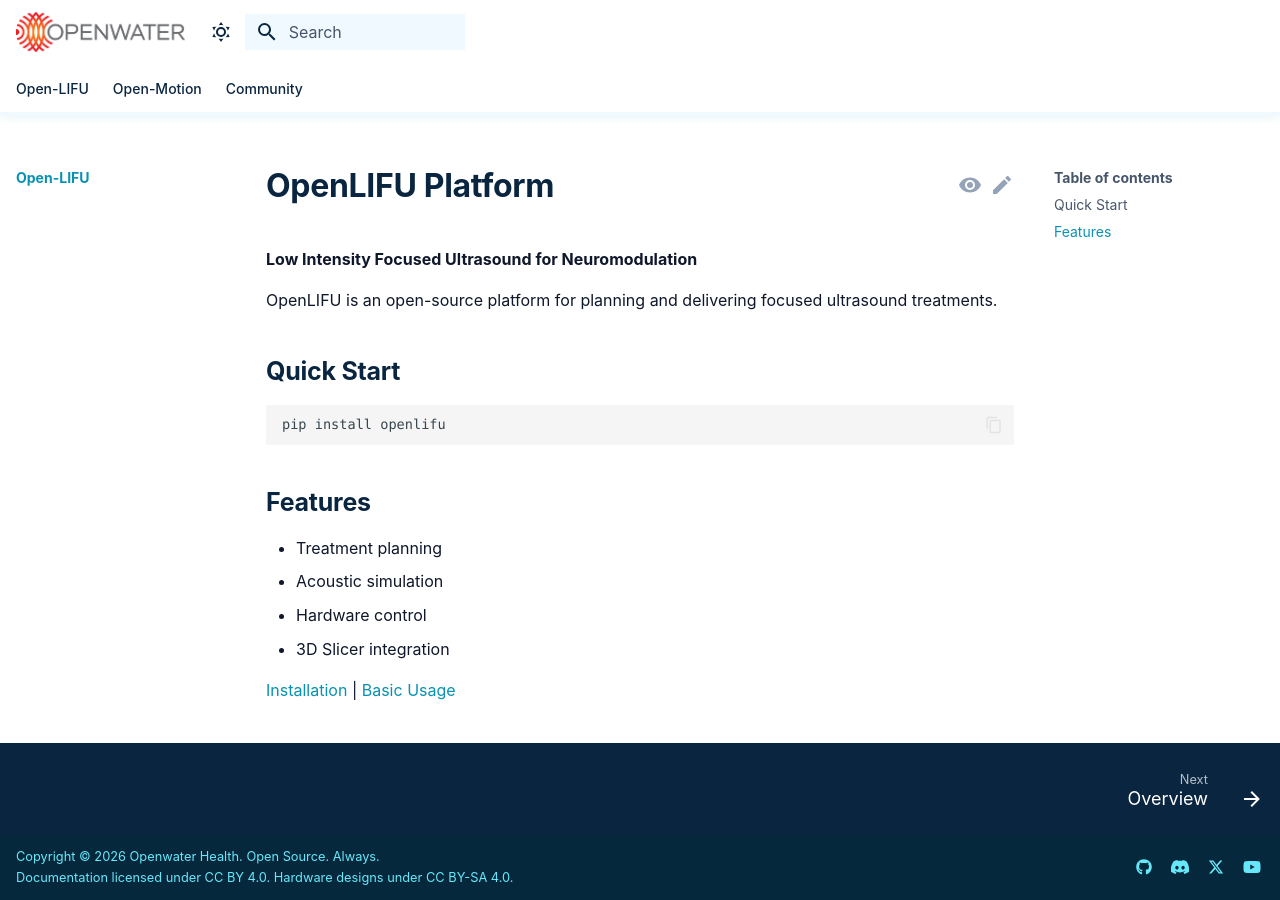
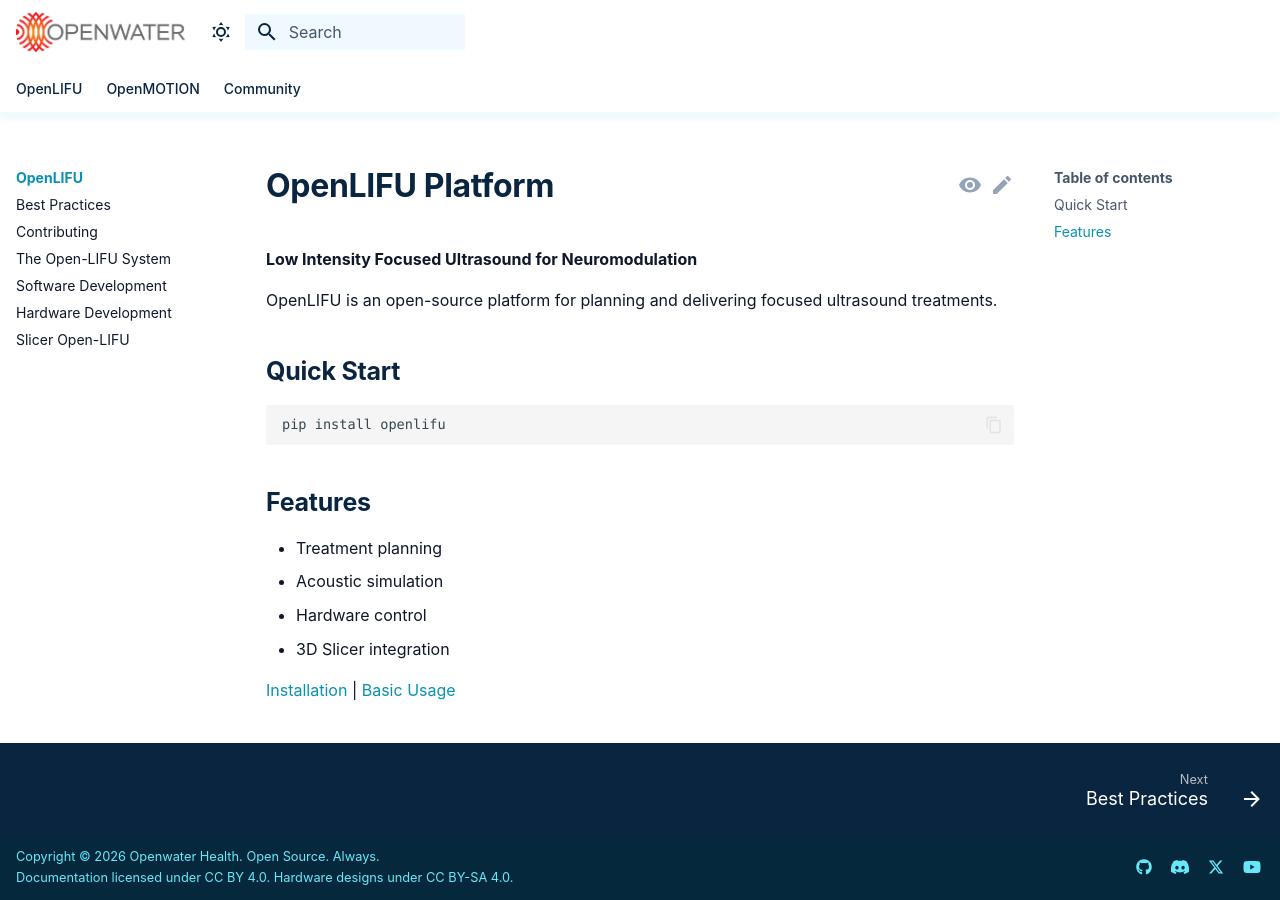
Before and after one commit to OpenwaterHealth/openwater-docs, an MkDocs documentation site: the page built from docs/openlifu/index.md, in a window 1280 px wide. Built offline with MkDocs 1.6.1 and Material for MkDocs 9.7.7, drawn with Linux system fonts in a browser that asks for light colours; comment, search, counter and statistics services are not loaded.

Commit message:
Revise MkDocs config for Openwater Documentation v4
Updated MkDocs configuration to version 4 with expanded OpenLIFU navigation and removed redundant Home tab.

```diff
--- a/mkdocs.yml
+++ b/mkdocs.yml
@@ -1,10 +1,9 @@
 # =============================================================================
-# Openwater Documentation — MkDocs configuration v3
-# Changes from v2:
-#   - Removed "Home" from top-level nav (index.md served via the logo/title;
-#     no redundant "Home" tab anymore)
-#   - Removed "Naming Conventions" (file lives at repo root, not docs/ — 404'd)
-#   - Added "Community" as an external link to the community site
+# Openwater Documentation — MkDocs configuration v4
+# Changes from v3:
+#   - OpenLIFU nav expanded with Best Practices, Contributing, System,
+#     Software, Hardware, Slicer Modules subpages (matching the OpenMOTION
+#     pattern)
 # =============================================================================
 
 site_name: Openwater Documentation
@@ -118,13 +117,17 @@ plugins:
 
 # -----------------------------------------------------------------------------
 # Navigation
-# index.md is served as the homepage automatically; no need to list it here
-# (and listing it created a redundant "Home" tab).
 # -----------------------------------------------------------------------------
 nav:
-  - Open-LIFU:
+  - OpenLIFU:
       - Overview: openlifu/index.md
-  - Open-Motion:
+      - Best Practices: openlifu/best-practices.md
+      - Contributing: openlifu/contributing.md
+      - The Open-LIFU System: openlifu/system.md
+      - Software Development: openlifu/software.md
+      - Hardware Development: openlifu/hardware.md
+      - Slicer Open-LIFU: openlifu/slicer.md
+  - OpenMOTION:
       - Overview: openmotion/index.md
       - Best Practices: openmotion/best-practices.md
       - Contributing: openmotion/contributing.md
@@ -132,7 +135,6 @@ nav:
       - Software Development: openmotion/software.md
       - Hardware Development: openmotion/hardware.md
       - External Connectivity: openmotion/connectivity.md
-      - Latest Software Release: https://github.com/OpenwaterHealth/openmotion-bloodflow-app/releases/latest
   - Community: https://openwaterhealth.github.io/openwater-community/
 
 # -----------------------------------------------------------------------------
```
